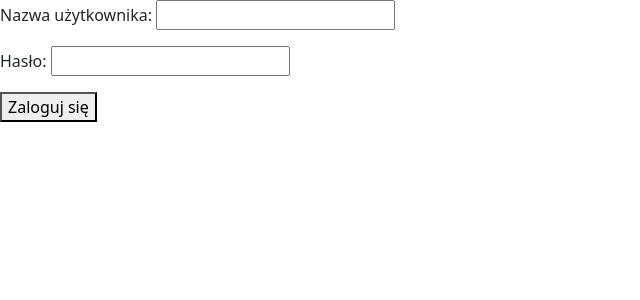
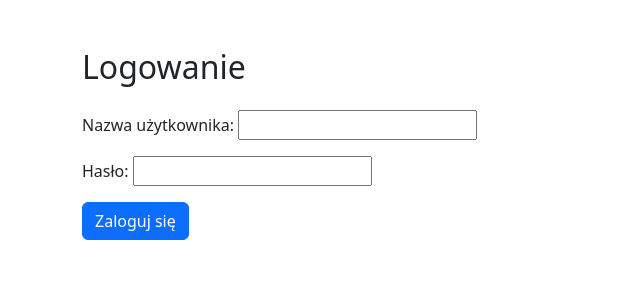
Before and after one commit to Mizqu/RAIM_PROJEKT, a Django app: page /login/ in a window 1280 px wide. Shown: the top 300 px of the page, without its empty margins (0-640 px from the left). Run offline with Django 5.2, Linux system fonts and the light colour scheme; some libraries are stand-ins or nearby versions.

Commit message:
updated login UI

```diff
--- a/base/templates/registration/login.html
+++ b/base/templates/registration/login.html
@@ -15,15 +15,18 @@
 </head>
 
 <body>
-{% block content %}
-<form method="post">
-{% csrf_token %}
+<div class="container mt-5">
+  <h2 class="mb-4">Logowanie</h2>
+  {% block content %}
+  <form method="post">
+  {% csrf_token %}
 
-{{ form.as_p }}
+  {{ form.as_p }}
+  <button type="submit" class="btn btn-primary">Zaloguj się</button>
+  </form>
+  {% endblock %}
+</div>
 
-<button type="submit">Zaloguj się</button>
-</form>
-{% endblock %}
 
 
 </body>
```
Also changed, not shown: db.sqlite3.
